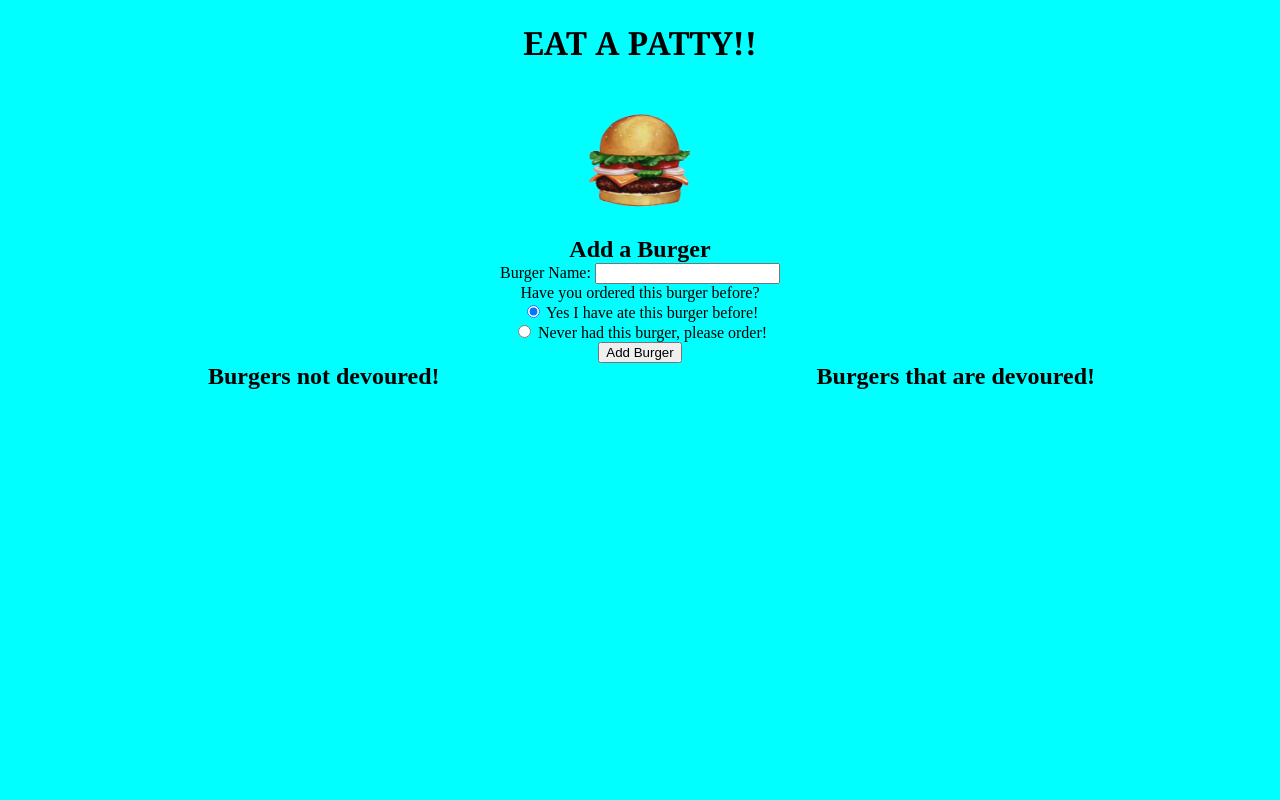
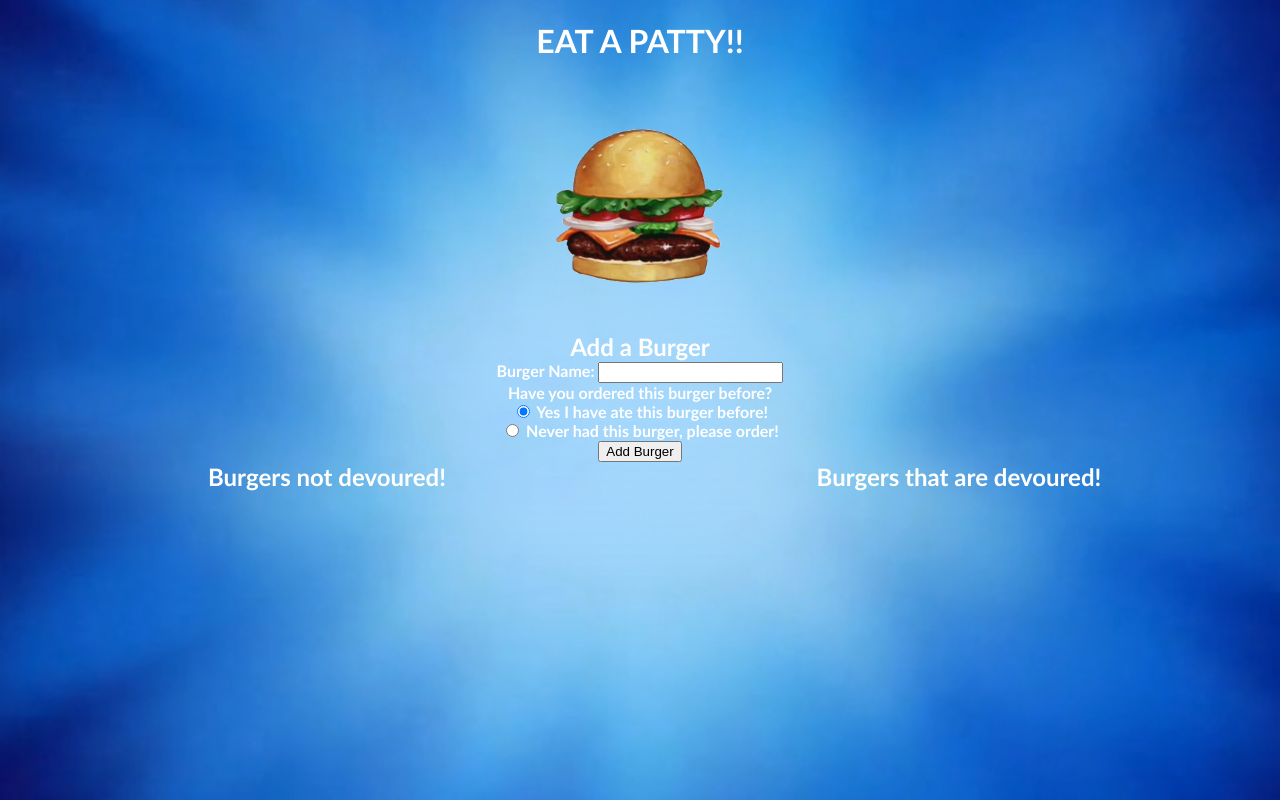
Before and after one commit to aldohuayhua/thercode, a website: page public/index.html in a window 1280 px wide. Drawn offline with nearby package versions, Linux system fonts and the light colour scheme; no server answers.

Commit message:
changed background image and font

```diff
--- a/public/burger_style.css
+++ b/public/burger_style.css
@@ -1,20 +1,21 @@
   #header{
     text-align: center;
-    font-family: Georgia, 'Times New Roman', Times, serif;
   }
   body {
-    background-color: aqua;
-    /* background-image: url(krustyKrab.jpg);
+    font-family: 'Trebuchet MS', 'Lucida Sans Unicode', 'Lucida Grande', 'Lucida Sans', Arial, sans-serif;
+    font-weight: bolder;
+    color: white;
+    background-image: url(blue.png);
     background-repeat: no-repeat;
     background-attachment: fixed;
     background-position: center;
-    background-size: cover; */
+    background-size: cover;
   }
 #pattyImg{
   display: block;
   margin-left: auto;
   margin-right: auto;
-  height: 150px;
+  height: 250px;
 }
 .grid-container {
   display: grid;
--- a/public/index.html
+++ b/public/index.html
@@ -4,13 +4,12 @@
 <head>
   <meta charset="UTF-8" />
   <link rel="stylesheet" href="burger_style.css" type="text/css" />
-  <title>MVC With Cats!</title>
+  <title>Eat A Patty!</title>
   <script src="https://code.jquery.com/jquery.js"></script>
   <script src="burgers.js"></script>
 </head>
 
 <body>
-
   <h1 id="header">EAT A PATTY!!</h1>
   <img id="pattyImg" src="krabbyPatty.png" alt="krabbyPatty">
   <div id="addBurgerBlock">
```
Also changed, not shown: public/blue.png (added).
